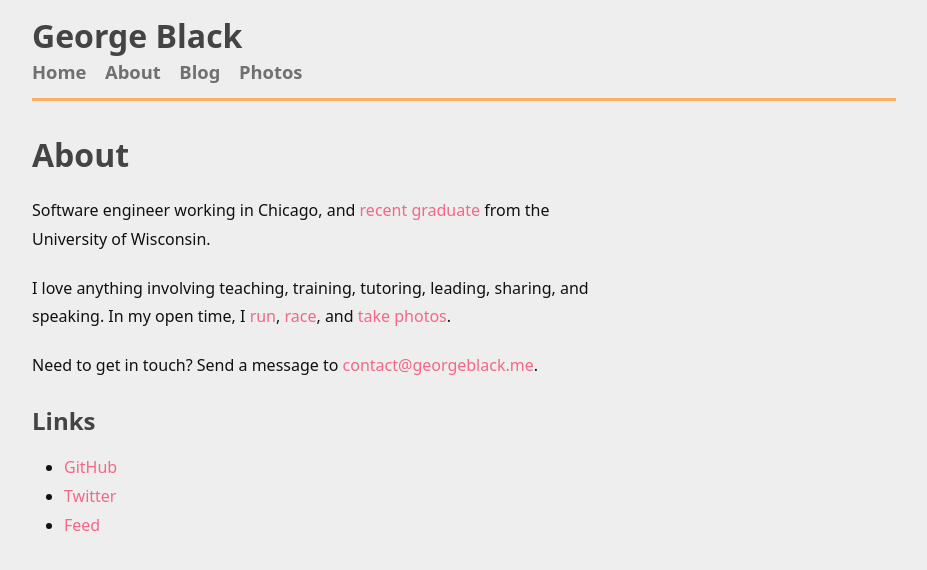
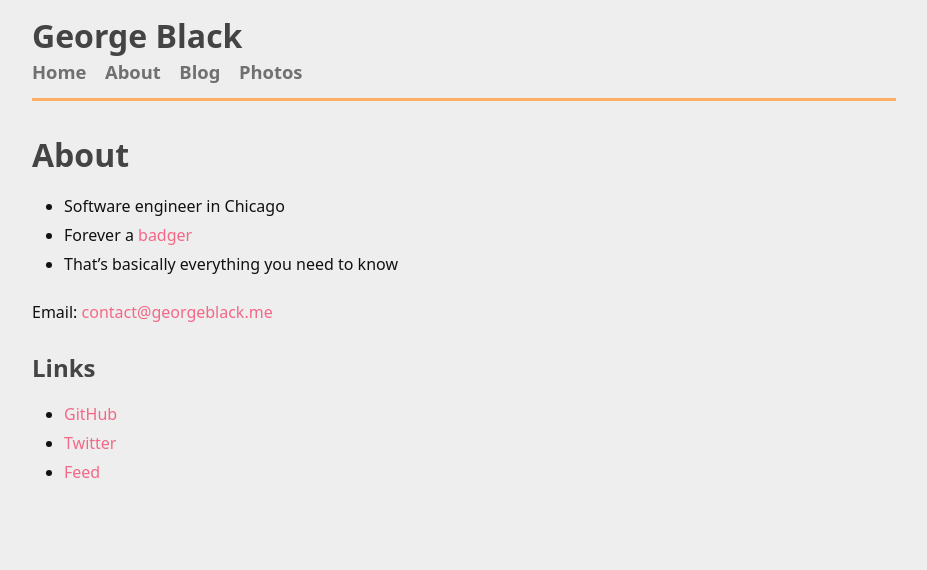
Before and after one commit to georgemblack/web, a Jekyll site: the page built from src/about.md, in a window 1280 px wide. Shown: the top 570 px of the page, without its empty margins (176-1103 px from the left). Built offline with Jekyll 4.4.1, drawn with Linux system fonts in a browser that asks for light colours; Markdown is read by kramdown in place of the engine named in the settings.

Commit message:
Update about page

```diff
--- a/src/about.md
+++ b/src/about.md
@@ -6,11 +6,11 @@ permalink: /about/
 
 # About
 
-Software engineer working in Chicago, and [recent graduate](https://twitter.com/georgeblackm/status/995345329087270912) from the University of Wisconsin.
+* Software engineer in Chicago
+* Forever a [badger](https://twitter.com/georgeblackm/status/995345329087270912)
+* That's basically everything you need to know
 
-I love anything involving teaching, training, tutoring, leading, sharing, and speaking. In my open time, I [run](https://www.strava.com/athletes/17694443), [race](https://www.instagram.com/p/BbaOjHNnBY1/), and [take photos](https://www.flickr.com/photos/georgemblack/albums).
-
-Need to get in touch? Send a message to [contact@georgeblack.me](mailto:contact@georgeblack.me).
+Email: [contact@georgeblack.me](mailto:contact@georgeblack.me)
 
 ## Links
 * [GitHub](https://github.com/georgemblack)
```
